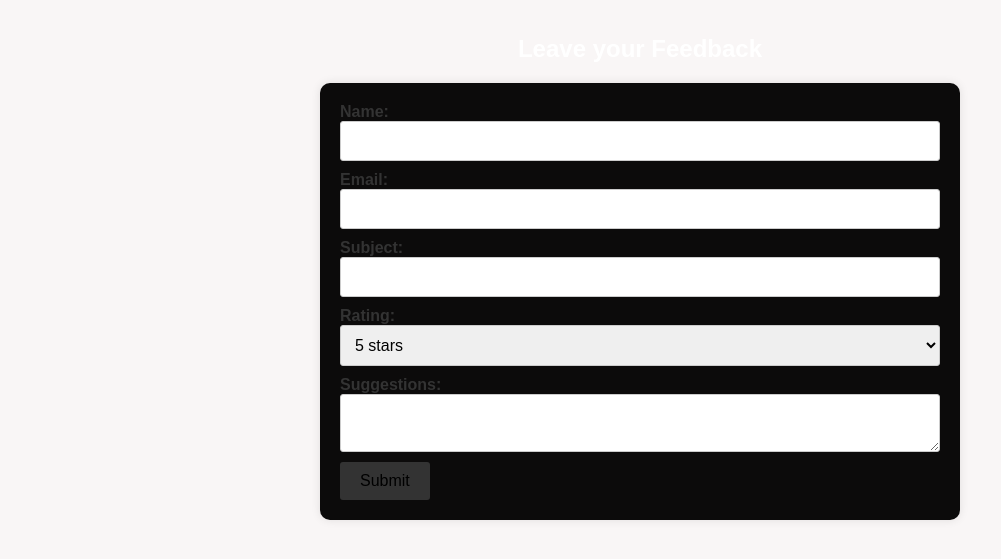
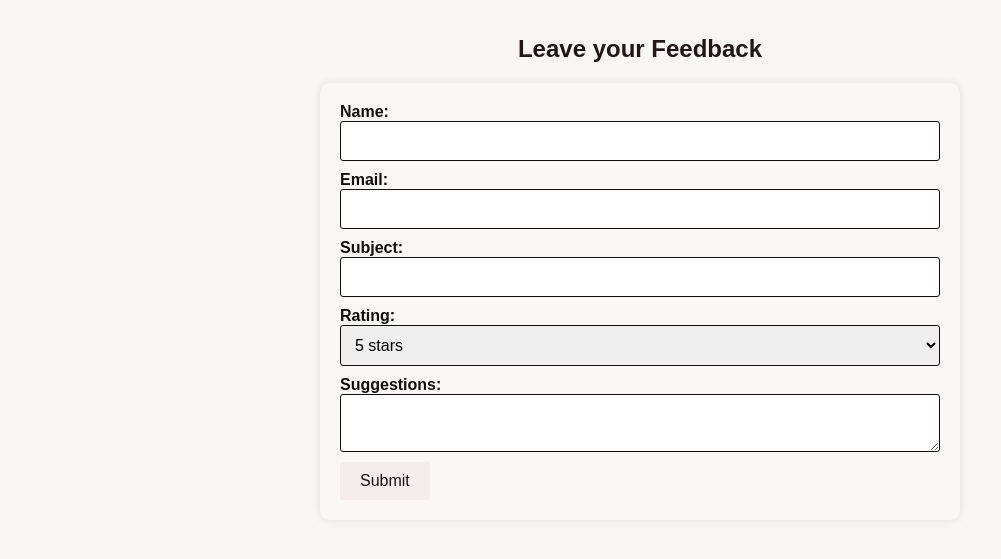
Before and after one commit to CSE23-01818/GMCSE23-18, a plain HTML site: page feedback.html in a window 1280 px wide. Shown: the part 49-608 px from the top of the page, without its empty margins (0-1001 px from the left). Drawn offline with Linux system fonts and the light colour scheme.

Commit message:
Update feedback.html

```diff
--- a/feedback.html
+++ b/feedback.html
@@ -6,24 +6,24 @@
         <link rel="stylesheet" href="style.css">
         <style>
             form {
-  			 background-color: #0c0b0b;
+  			 background-color: #fcf7f7;
 		 	 padding: 20px;
  			 border-radius: 10px;
- 			 box-shadow: 0px 0px 10px 0px rgba(0,0,0,0.1);
+ 			 box-shadow: 0px 0px 10px 0px rgba(11, 11, 11, 0.1);
  			 max-width: 600px;
  			 margin: 0 auto;
 			}
 
 			h2 {
  			 text-align: center;
- 			 color: white;
+ 			 color: rgb(32, 23, 23);
 			}
 
 			label {
  			 font-size: 16px;
  			 font-weight: bold;
  			 margin-bottom: 5px;
-             color: #333;
+             color: #0f0d0d;
 			}
 
 			input[type="text"],
@@ -31,7 +31,7 @@
 			select,
 			textarea {
  			 border-radius: 3px;
-  			 border: 1px solid #ccc;
+  			 border: 1px solid #100e0e;
  			 padding: 10px;
  			 font-size: 16px;
  			 width: 100%;
@@ -40,8 +40,8 @@
 			}
 
 			input[type="submit"] {
-			 background-color: #333;
-			 color: black;
+			 background-color: #f5eded;
+			 color: rgb(22, 19, 19);
 			 border: none;
 			 padding: 10px 20px;
 			 border-radius: 3px;
@@ -50,7 +50,7 @@
 			}
 
 			input[type="submit"]:hover {
-			 background-color: #040303;
+			 background-color: #080707;
 			}
 
 			.rating-stars {
@@ -104,7 +104,7 @@
 
         <h2>Leave your Feedback</h2>
 
-        <form action="submit-feedback.html" method="POST">
+        <form action="submit-feedback.html" >
 
             <label for="name">Name:</label><br>
             <input type="text" id="name" name="name"><br>
```
